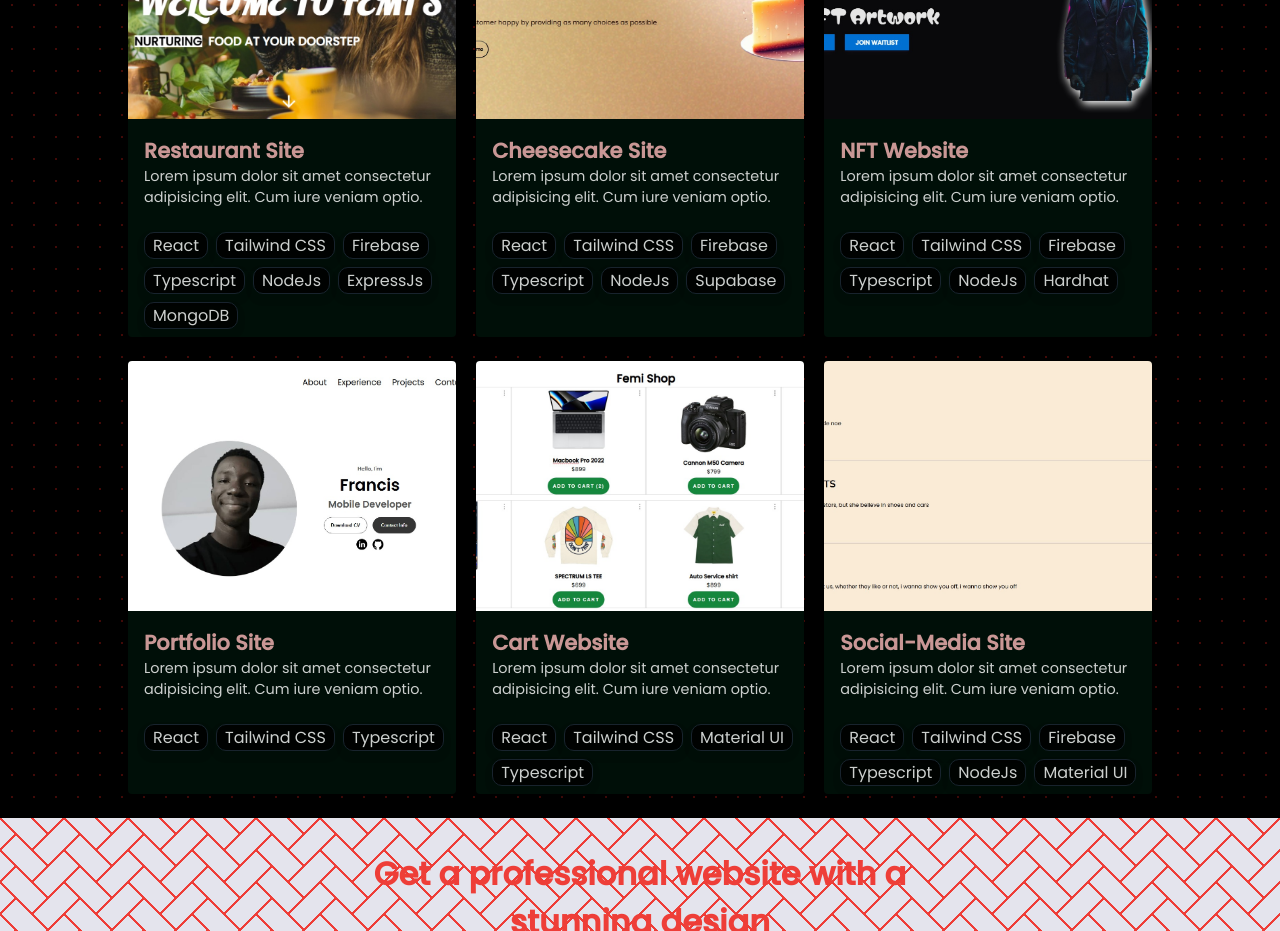
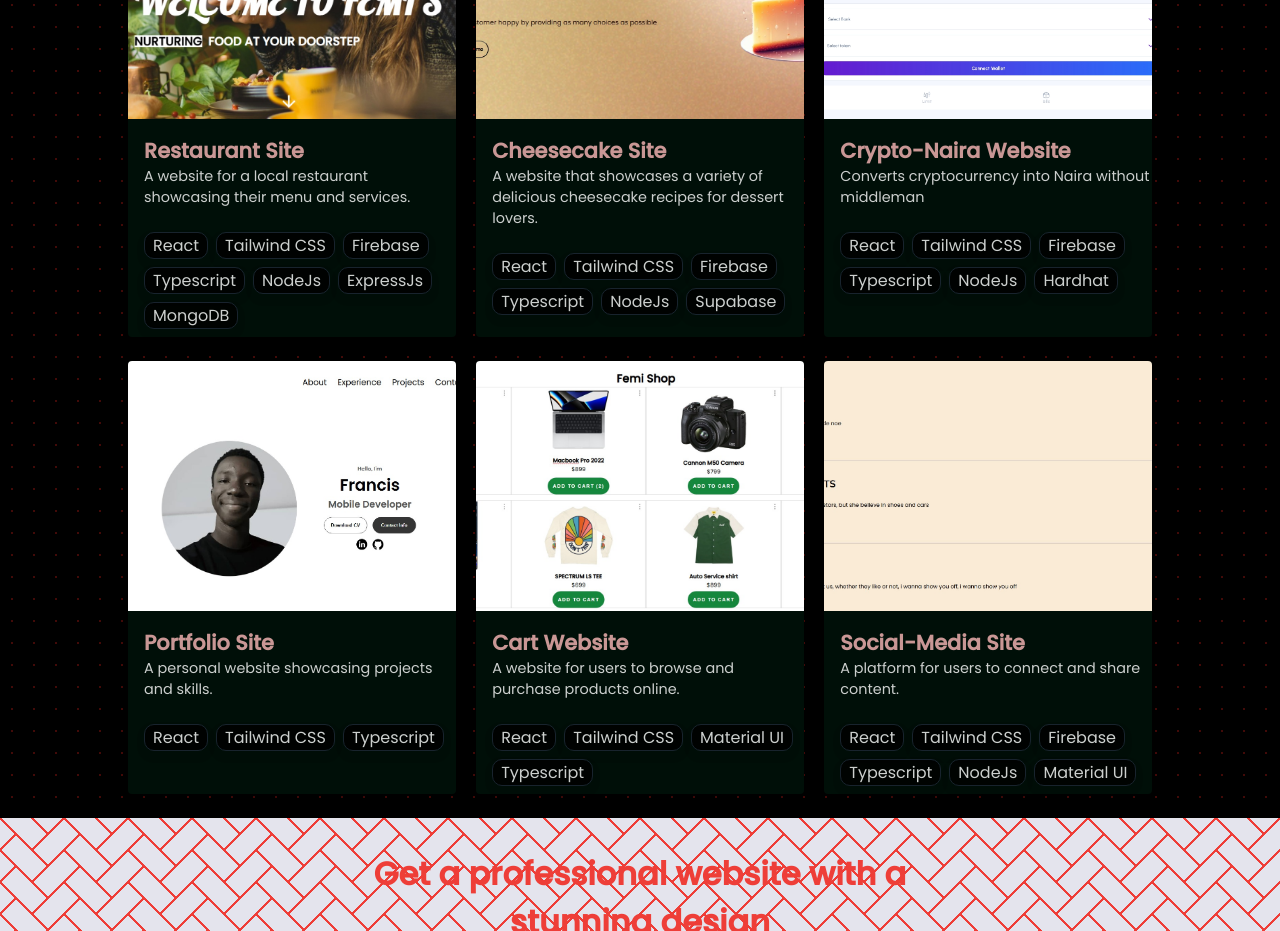
Before and after one commit to femiopebiyi/my-own-portfolio, a React (Vite) app: page /work in a window 1280 px wide. Shown: the part 400-1331 px from the top of the page. Built offline with nearby package versions, Linux system fonts and the light colour scheme; a web font is replaced by a local one.

Commit message:
added new projects

```diff
--- a/src/components/Recent.tsx
+++ b/src/components/Recent.tsx
@@ -2,13 +2,13 @@
 import cheesecake from "../assets/images/cheesecake.png"
 import restaurant from "../assets/images/restaurant.png"
 import www from "../assets/images/world-wide-web.png"
-import nftSite from "../assets/images/nft-site.png"
+import nftSite from "../assets/images/pendax.jpg"
 import { useNavigate } from "react-router-dom"
 
 
 const Recent = () => {
     const restaurantSiteLink = "https://restaurant-eight-coral.vercel.app/"
-    const nftSiteLink = "https://nft-minting-site-two.vercel.app/"
+    const pendaxSiteLink = "https://pendax-ten.vercel.app/"
     const cheesecakeSiteLink = "https://chesscake.onrender.com/"
 
 
@@ -25,17 +25,17 @@ const navigate = useNavigate()
 
             <div className="project-con">
                 <div className="project">
-            <div className="visit" onClick={()=>{openWebsite(restaurantSiteLink)}}>
+                    <div className="visit" onClick={() => { openWebsite(restaurantSiteLink) }}>
                         <img src={www} alt="" />
                         <p>Visit Website</p>
                     </div>
                     <div className="project-img">
-                <img src={restaurant} alt="" className="work-img"/>
+                        <img src={restaurant} alt="" className="work-img" />
                     </div>
 
                     <div className="project-main">
                         <h2>Restaurant Site</h2>
-                <p>Lorem ipsum dolor sit amet consectetur adipisicing elit. Cum iure veniam optio.</p>
+                        <p>A website for a local restaurant showcasing their menu and services.</p>
                     </div>
 
                     <div className="stack-used">
@@ -49,7 +49,7 @@ const navigate = useNavigate()
                     </div>
                 </div>
                 <div className="project">
-             <div className="visit" onClick={()=>{openWebsite(cheesecakeSiteLink)}}>
+                    <div className="visit" onClick={() => { openWebsite(cheesecakeSiteLink) }}>
                         <img src={www} alt="" />
                         <p>Visit Website</p>
                     </div>
@@ -59,7 +59,7 @@ const navigate = useNavigate()
 
                     <div className="project-main">
                         <h2>Cheesecake Site</h2>
-                <p>Lorem ipsum dolor sit amet consectetur adipisicing elit. Cum iure veniam optio.</p>
+                        <p>A website that showcases a variety of delicious cheesecake recipes for dessert lovers.</p>
                     </div>
 
                     <div className="stack-used">
@@ -72,7 +72,7 @@ const navigate = useNavigate()
                     </div>
                 </div>
                 <div className="project">
-             <div className="visit" onClick={()=>{openWebsite(nftSiteLink)}}>
+                    <div className="visit" onClick={() => { openWebsite(pendaxSiteLink) }}>
                         <img src={www} alt="" />
                         <p>Visit Website</p>
                     </div>
@@ -81,8 +81,8 @@ const navigate = useNavigate()
                     </div>
 
                     <div className="project-main">
-                <h2>NFT Website</h2>
-                <p>Lorem ipsum dolor sit amet consectetur adipisicing elit. Cum iure veniam optio.</p>
+                        <h2>Crytpo-Naira Website</h2>
+                        <p>Converts cryptocurrency into Naira without middleman</p>
                     </div>
 
                     <div className="stack-used">
@@ -98,7 +98,7 @@ const navigate = useNavigate()
             </div>
 
 
-      <div className="view-btn"><button onClick={()=>{navigate("/work")}}>View All Projects</button></div>
+            <div className="view-btn"><button onClick={() => { navigate("/work") }}>View All Projects</button></div>
         </div>
     )
 }
--- a/src/pages/Work.tsx
+++ b/src/pages/Work.tsx
@@ -2,7 +2,7 @@
 import cheesecake from "../assets/images/cheesecake.png"
 import restaurant from "../assets/images/restaurant.png"
 import www from "../assets/images/world-wide-web.png"
-import nftSite from "../assets/images/nft-site.png"
+import pendax from "../assets/images/pendax.jpg"
 import Footer from "../components/Footer"
 import Others from "../components/Others"
 import cartSite from "../assets/images/cartsite.png"
@@ -14,7 +14,7 @@ import portfolio from "../assets/images/portfolio.png"
 
 const Work = () => {
     const restaurantSiteLink = "https://restaurant-eight-coral.vercel.app/"
-    const nftSiteLink = "https://nft-minting-site-two.vercel.app/"
+    const nftSiteLink = "https://pendax-ten.vercel.app/"
     const cheesecakeSiteLink = "https://chesscake.onrender.com/"
     const socialSiteLink = "https://social-media-woad-sigma.vercel.app/"
     const cartSiteLink = "https://cart-react-alpha.vercel.app/"
@@ -34,17 +34,17 @@ const Work = () => {
 
                     <div className="project-con">
                         <div className="project">
-            <div className="visit" onClick={()=>{openWebsite(restaurantSiteLink)}}>
+                            <div className="visit" onClick={() => { openWebsite(restaurantSiteLink) }}>
                                 <img src={www} alt="" />
                                 <p>Visit Website</p>
                             </div>
                             <div className="project-img">
-                <img src={restaurant} alt="" className="work-img"/>
+                                <img src={restaurant} alt="" className="work-img" />
                             </div>
 
                             <div className="project-main">
                                 <h2>Restaurant Site</h2>
-                <p>Lorem ipsum dolor sit amet consectetur adipisicing elit. Cum iure veniam optio.</p>
+                                <p>A website for a local restaurant showcasing their menu and services.</p>
                             </div>
 
                             <div className="stack-used">
@@ -58,7 +58,7 @@ const Work = () => {
                             </div>
                         </div>
                         <div className="project">
-             <div className="visit" onClick={()=>{openWebsite(cheesecakeSiteLink)}}>
+                            <div className="visit" onClick={() => { openWebsite(cheesecakeSiteLink) }}>
                                 <img src={www} alt="" />
                                 <p>Visit Website</p>
                             </div>
@@ -68,7 +68,7 @@ const Work = () => {
 
                             <div className="project-main">
                                 <h2>Cheesecake Site</h2>
-                <p>Lorem ipsum dolor sit amet consectetur adipisicing elit. Cum iure veniam optio.</p>
+                                <p>A website that showcases a variety of delicious cheesecake recipes for dessert lovers.</p>
                             </div>
 
                             <div className="stack-used">
@@ -81,17 +81,17 @@ const Work = () => {
                             </div>
                         </div>
                         <div className="project">
-             <div className="visit" onClick={()=>{openWebsite(nftSiteLink)}}>
+                            <div className="visit" onClick={() => { openWebsite(nftSiteLink) }}>
                                 <img src={www} alt="" />
                                 <p>Visit Website</p>
                             </div>
                             <div className="project-img">
-                <img src={nftSite} alt="" />
+                                <img src={pendax} alt="" />
                             </div>
 
                             <div className="project-main">
-                <h2>NFT Website</h2>
-                <p>Lorem ipsum dolor sit amet consectetur adipisicing elit. Cum iure veniam optio.</p>
+                                <h2>Crypto-Naira  Website</h2>
+                                <p>Converts cryptocurrency into Naira without middleman</p>
                             </div>
 
                             <div className="stack-used">
@@ -104,7 +104,7 @@ const Work = () => {
                             </div>
                         </div>
                         <div className="project">
-             <div className="visit" onClick={()=>{openWebsite(portfolioSiteLink)}}>
+                            <div className="visit" onClick={() => { openWebsite(portfolioSiteLink) }}>
                                 <img src={www} alt="" />
                                 <p>Visit Website</p>
                             </div>
@@ -114,7 +114,7 @@ const Work = () => {
 
                             <div className="project-main">
                                 <h2>Portfolio Site</h2>
-                <p>Lorem ipsum dolor sit amet consectetur adipisicing elit. Cum iure veniam optio.</p>
+                                <p>A personal website showcasing  projects and skills.</p>
                             </div>
 
                             <div className="stack-used">
@@ -127,7 +127,7 @@ const Work = () => {
                             </div>
                         </div>
                         <div className="project">
-             <div className="visit" onClick={()=>{openWebsite(cartSiteLink)}}>
+                            <div className="visit" onClick={() => { openWebsite(cartSiteLink) }}>
                                 <img src={www} alt="" />
                                 <p>Visit Website</p>
                             </div>
@@ -137,7 +137,7 @@ const Work = () => {
 
                             <div className="project-main">
                                 <h2>Cart Website</h2>
-                <p>Lorem ipsum dolor sit amet consectetur adipisicing elit. Cum iure veniam optio.</p>
+                                <p>A website for users to browse and purchase products online.</p>
                             </div>
 
                             <div className="stack-used">
@@ -150,7 +150,7 @@ const Work = () => {
                             </div>
                         </div>
                         <div className="project">
-             <div className="visit" onClick={()=>{openWebsite(socialSiteLink)}}>
+                            <div className="visit" onClick={() => { openWebsite(socialSiteLink) }}>
                                 <img src={www} alt="" />
                                 <p>Visit Website</p>
                             </div>
@@ -160,7 +160,7 @@ const Work = () => {
 
                             <div className="project-main">
                                 <h2>Social-Media Site</h2>
-                <p>Lorem ipsum dolor sit amet consectetur adipisicing elit. Cum iure veniam optio.</p>
+                                <p>A platform for users to connect and share content.</p>
                             </div>
 
                             <div className="stack-used">
@@ -180,11 +180,11 @@ const Work = () => {
             </div>
 
             <section className="others-con">
-      <Others/>
+                <Others />
             </section>
 
             <section className="footer-con">
-      <Footer/>
+                <Footer />
             </section>
 
         </>
```
Also changed, not shown: src/assets/images/pendax.jpg (added). Lines whose indentation alone changed are shown as unchanged.
